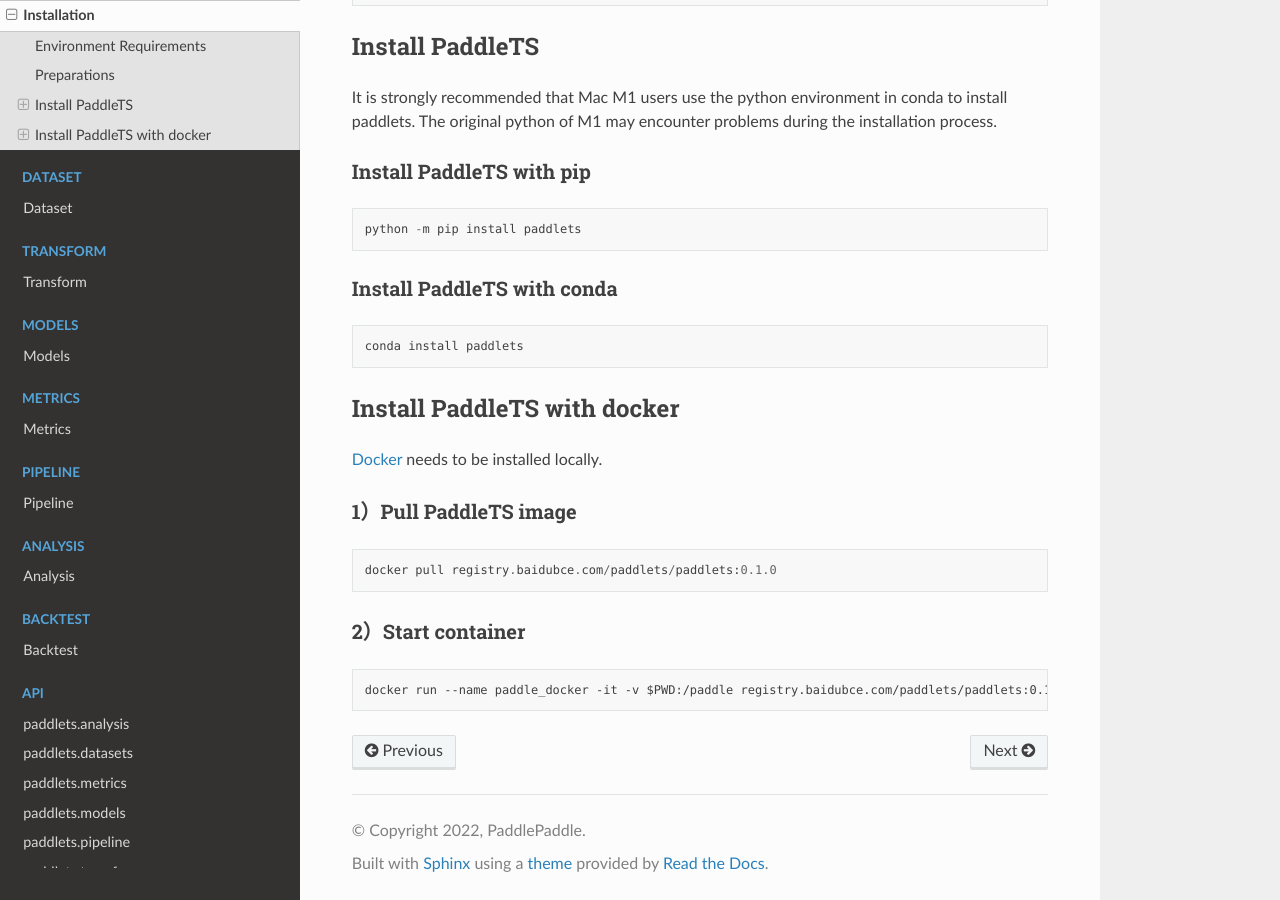
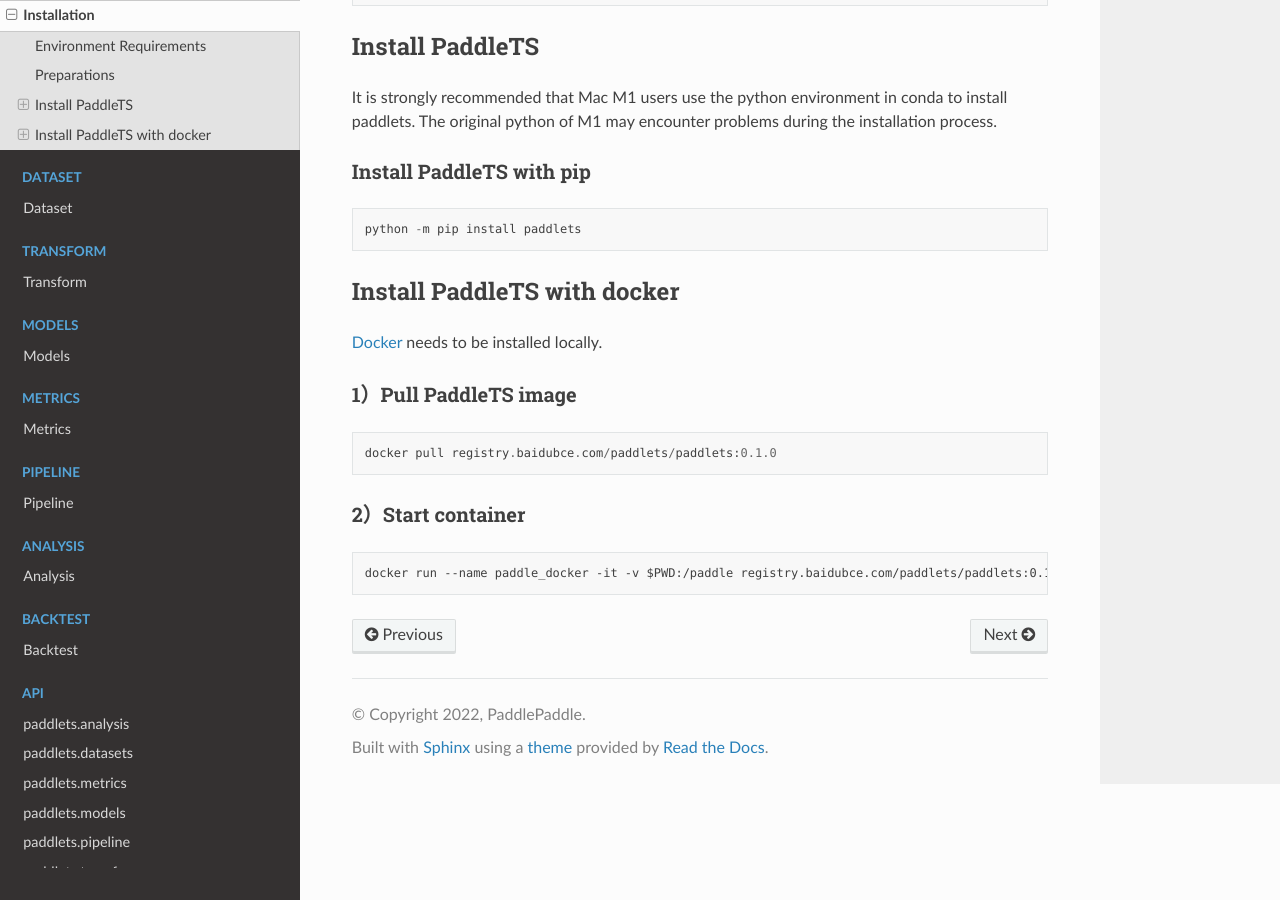
Before and after one commit to PaddlePaddle/PaddleTS, a Sphinx documentation site: the page built from docs/source/installation/overview.rst, in a window 1280 px wide and 900 px high, scrolled down 1091 px. Built offline with Sphinx 7.4.7 and the Read the Docs theme 2.0.0, drawn with Linux system fonts in a browser that asks for light colours.

Commit message:
modify installation docs (#77)

```diff
--- a/docs/source/installation/overview.rst
+++ b/docs/source/installation/overview.rst
@@ -58,13 +58,6 @@
 
     python -m pip install paddlets
 
-Install PaddleTS with conda
-----------------------------------
-
-::
-
-    conda install paddlets
-
 Install PaddleTS with docker
 ====================================
 `Docker <https://docs.docker.com/engine/install/>`_ needs to be installed locally.
```
Also changed, not shown: 1 other file.
